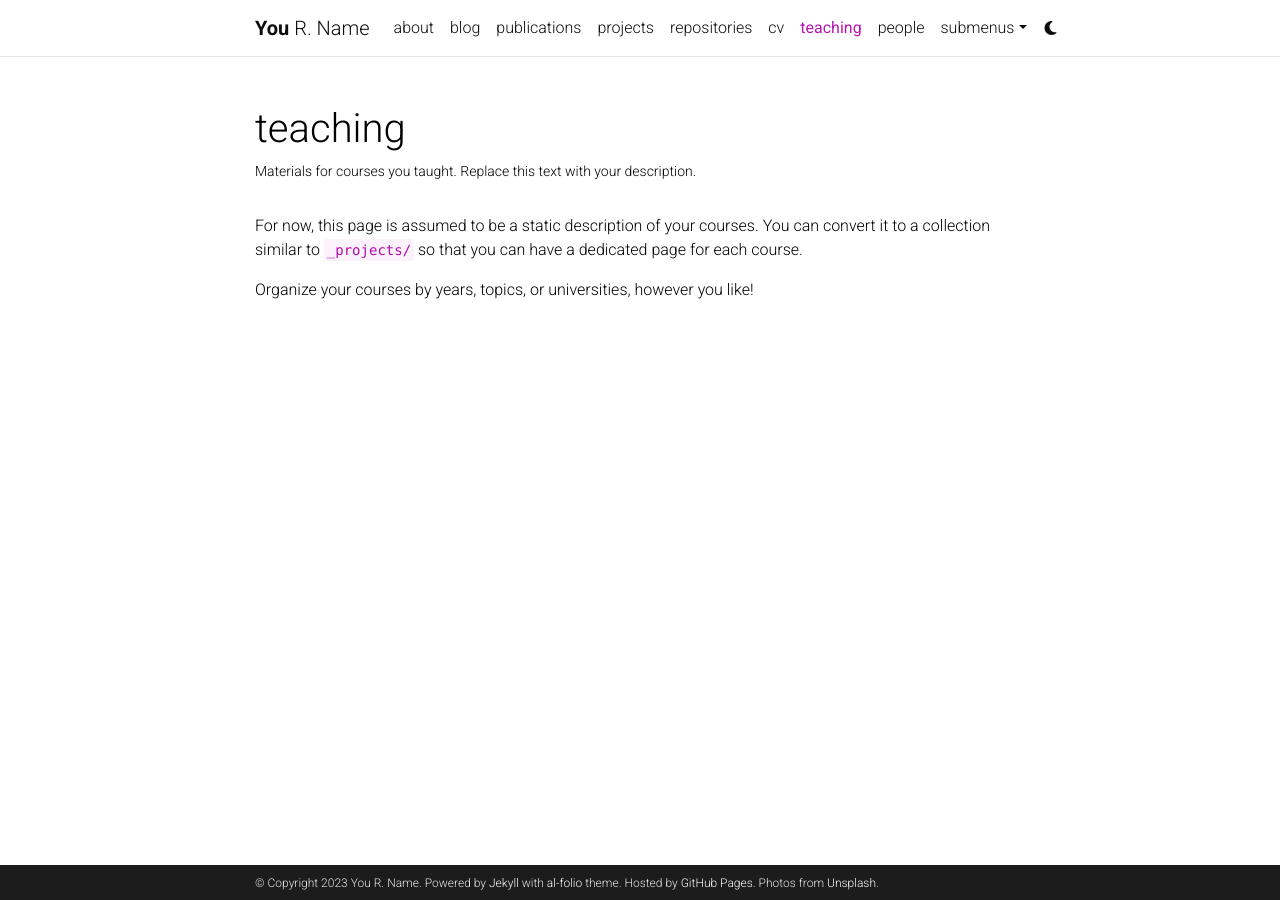
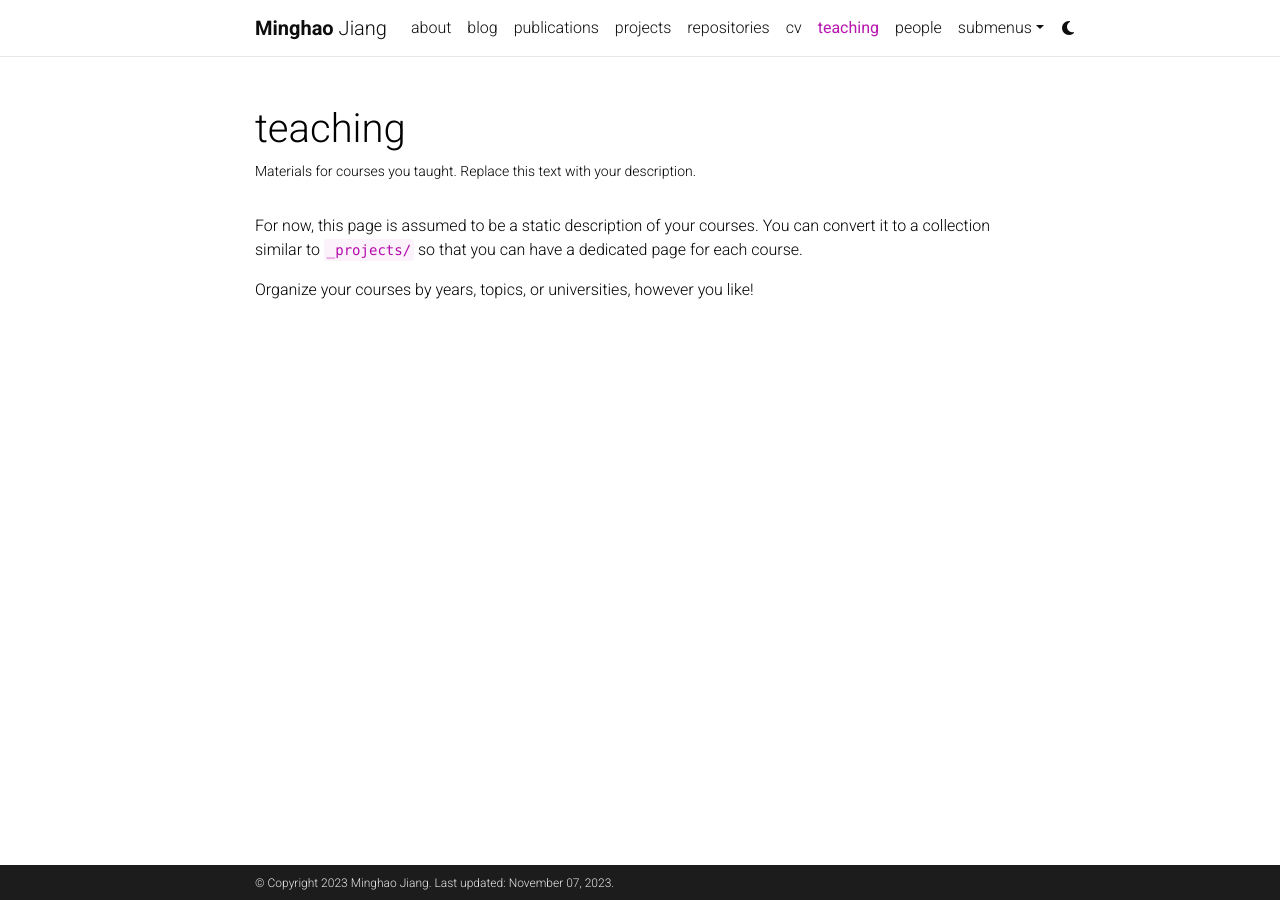
Before and after one commit to mhjiang97/mhjiang97.github.io, a Jekyll site: the page built from _pages/teaching.md, in a window 1280 px wide. Built offline with Jekyll 4.4.1, drawn with Linux system fonts in a browser that asks for light colours; comment, search, counter and statistics services are not loaded; a style sheet for code colours, icons or effects is not loaded.

```diff
--- a/_config.yml
+++ b/_config.yml
@@ -3,24 +3,21 @@
 # -----------------------------------------------------------------------------
 
 title: blank # the website title (if blank, full name will be used instead)
-first_name: You
-middle_name: R.
-last_name: Name
-email: you@example.com
+first_name: Minghao
+middle_name:
+last_name: Jiang
+email: jiang01@icloud.com
 description: > # the ">" symbol means to ignore newlines until "footer_text:"
-  A simple, whitespace theme for academics. Based on [*folio](https://github.com/bogoli/-folio) design.
-footer_text: >
-  Powered by <a href="https://jekyllrb.com/" target="_blank">Jekyll</a> with <a href="https://github.com/alshedivat/al-folio">al-folio</a> theme.
-  Hosted by <a href="https://pages.github.com/" target="_blank">GitHub Pages</a>.
-  Photos from <a href="https://unsplash.com" target="_blank">Unsplash</a>.
-keywords: jekyll, jekyll-theme, academic-website, portfolio-website  # add your own keywords or leave empty
+  Minghao's personal website.
+footer_text: > # Powered by <a href="https://jekyllrb.com/" target="_blank">Jekyll</a> with <a href="https://github.com/alshedivat/al-folio">al-folio</a> theme. # Hosted by <a href="https://pages.github.com/" target="_blank">GitHub Pages</a>. # Photos from <a href="https://unsplash.com" target="_blank">Unsplash</a>.
+keywords: bioinformatics, computational bioloby, leukemogenesis  # add your own keywords or leave empty
 
 lang: en # the language of your site (for example: en, fr, cn, ru, etc.)
-icon: ⚛️  # the emoji used as the favicon (alternatively, provide image name in /assets/img/)
+icon: 👨‍💻  # the emoji used as the favicon (alternatively, provide image name in /assets/img/)
 
 url: https://mhjiang97.github.io # the base hostname & protocol for your site
 baseurl: # the subpath of your site, e.g. /blog/
-last_updated: false # set to true if you want to display last updated in the footer
+last_updated: true # set to true if you want to display last updated in the footer
 impressum_path:  # set to path to include impressum link in the footer, use the same path as permalink in a page, helps to conform with EU GDPR
 
 # -----------------------------------------------------------------------------
@@ -41,7 +38,7 @@ repo_trophies:
 # will use title and url fields
 # Take a look to https://github.com/jekyll/jekyll-feed for more customization
 
-rss_icon: true
+rss_icon: false
 
 # -----------------------------------------------------------------------------
 # Layout
@@ -67,22 +64,22 @@ og_image: # The site-wide (default for all links) Open Graph preview image
 # Social integration
 # -----------------------------------------------------------------------------
 
-github_username: # your GitHub user name
+github_username: mhjiang97 # your GitHub user name
 gitlab_username: # your GitLab user name
-twitter_username: # your Twitter handle
+twitter_username: minghao97jiang # your Twitter handle
 mastodon_username: # your mastodon instance+username in the format instance.tld/@username
-linkedin_username: # your LinkedIn user name
+linkedin_username: Minghao Jiang # your LinkedIn user name
 telegram_username: # your Telegram user name
-scholar_userid: # your Google Scholar ID
+scholar_userid: Minghao Jiang # your Google Scholar ID
 semanticscholar_id: # your Semantic Scholar ID
-whatsapp_number: # your WhatsApp number (full phone number in international format. Omit any zeroes, brackets, or dashes when adding the phone number in international format.)
-orcid_id: # your ORCID ID
+whatsapp_number: +852-59338104 # your WhatsApp number (full phone number in international format. Omit any zeroes, brackets, or dashes when adding the phone number in international format.)
+orcid_id: 0000-0003-3309-9185 # your ORCID ID
 medium_username: # your Medium username
 quora_username: # your Quora username
 publons_id: # your ID on Publons
 lattes_id: # your ID on Lattes (Brazilian Lattes CV)
 osf_id: # your OSF ID
-research_gate_profile: # your profile on ResearchGate
+research_gate_profile: Minghao Jiang # your profile on ResearchGate
 scopus_id: # your profile on Scopus
 blogger_url: # your blogger URL
 work_url: # work page URL
@@ -96,7 +93,7 @@ lastfm_id: # your lastfm id
 spotify_id: # your spotify id
 pinterest_id: # your pinterest id
 unsplash_id: # your unsplash id
-instagram_id: # your instagram id
+instagram_id: minghao97jiang # your instagram id
 facebook_id: # your facebook id
 youtube_id: # your youtube channel id (youtube.com/@<youtube_id>)
 discord_id: # your discord id (18-digit unique numerical identifier)
@@ -104,7 +101,7 @@ zotero_username: # your zotero username
 wechat_qr: # filename of your wechat qr-code saved as an image (e.g., wechat-qr.png if saved to assets/img/wechat-qr.png)
 
 contact_note: >
-  You can even add a little note about which of these is the best way to reach you.
+  Feel free to reach out to me via email.
 
 # -----------------------------------------------------------------------------
 # Analytics and search engine verification
```
Also changed, not shown: _pages/about.md (+3 -9 lines).
